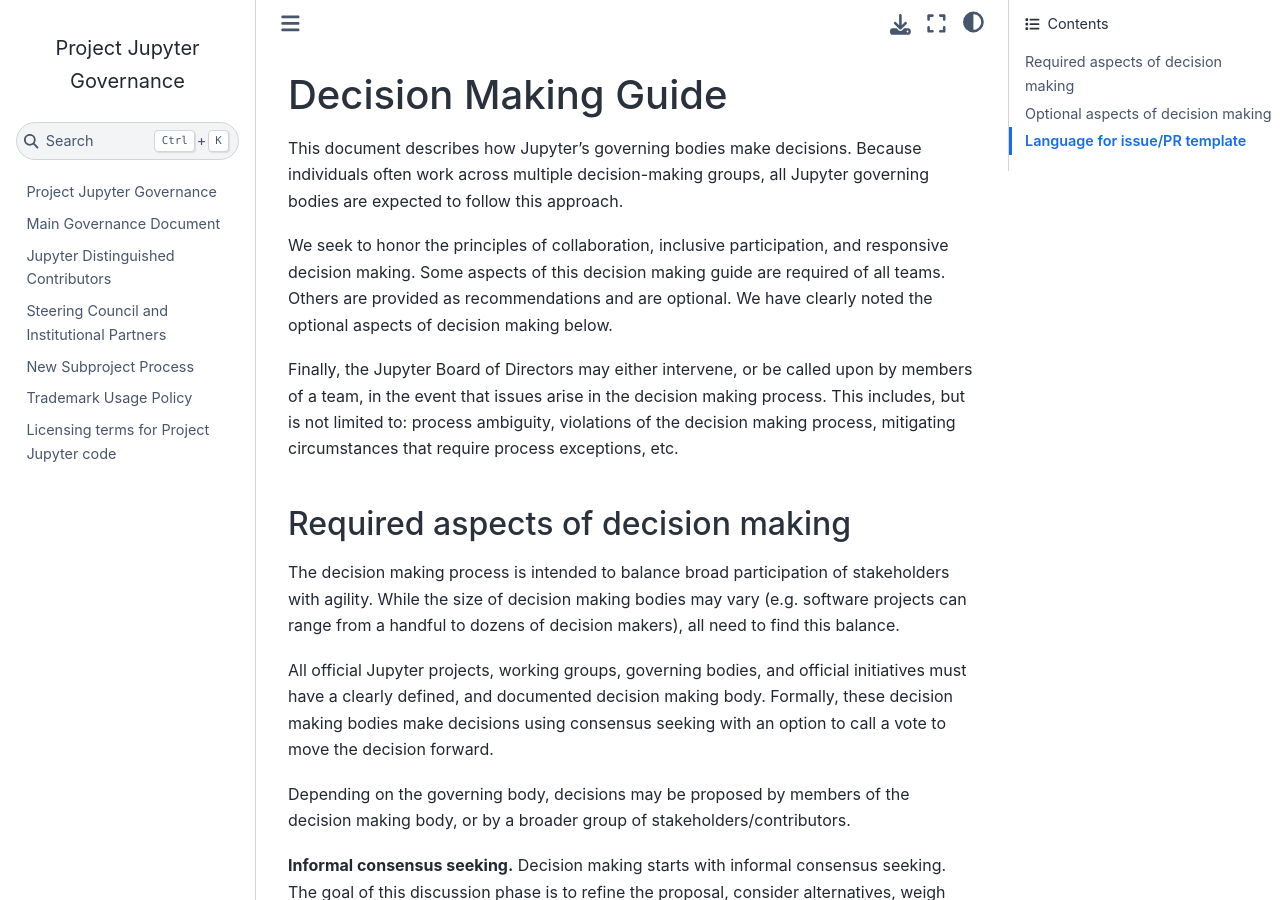
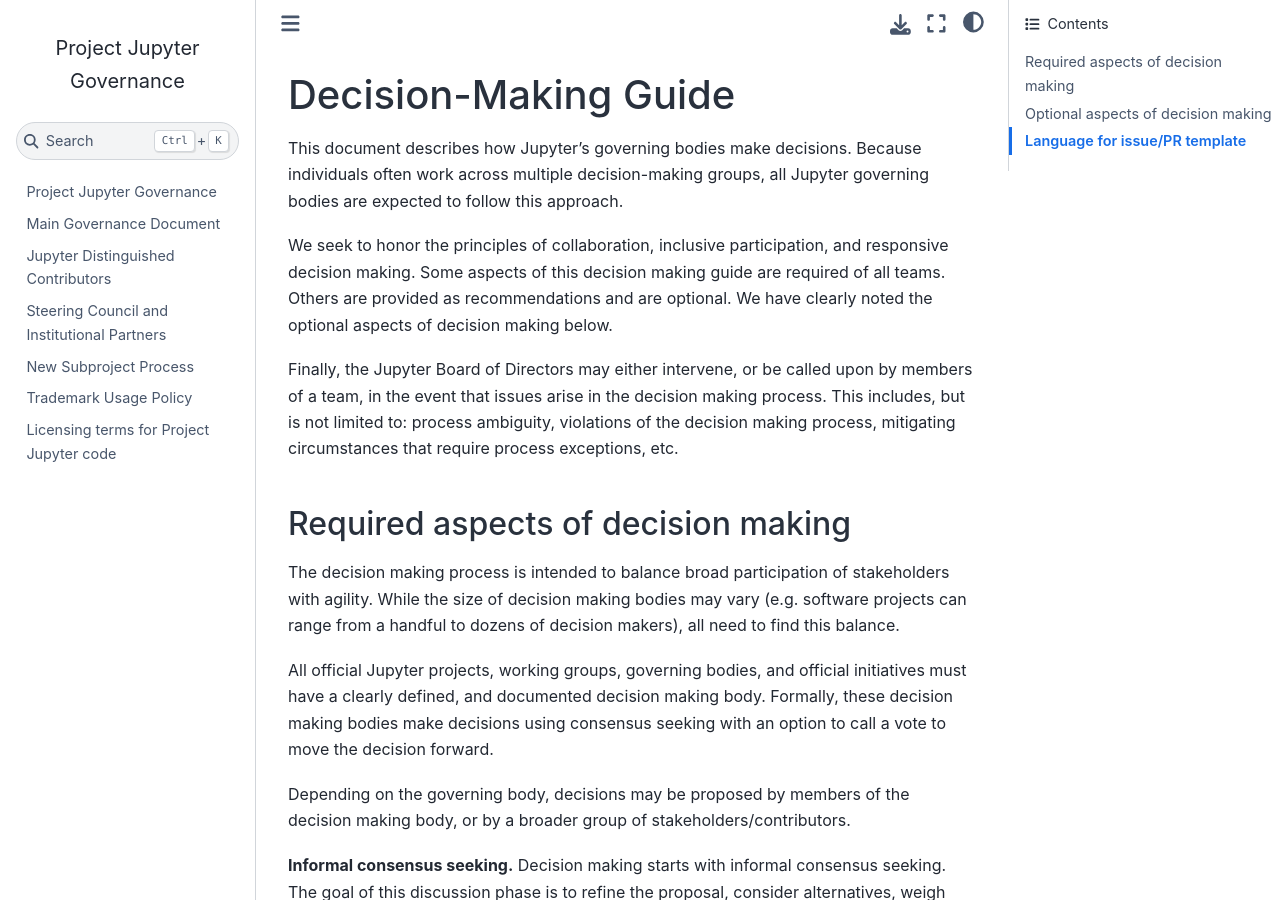
Before and after one commit to jupyter/governance, a Jupyter Book: the page built from decision_making.md, in a window 1280 px wide and 900 px high. Built offline with Jupyter Book 1.0.4 settings and Sphinx 7.4.7 and the Sphinx Book theme 1.1.4, drawn with Linux system fonts in a browser that asks for light colours; pages that are not in the unit, such as notebooks, are missing from menus.

```diff
--- a/decision_making.md
+++ b/decision_making.md
@@ -1,4 +1,4 @@
-# Decision Making Guide
+# Decision-Making Guide
 
 This document describes how Jupyter’s governing bodies make decisions. Because individuals often work across multiple decision-making groups, all Jupyter governing bodies are expected to follow this approach.
 
```
